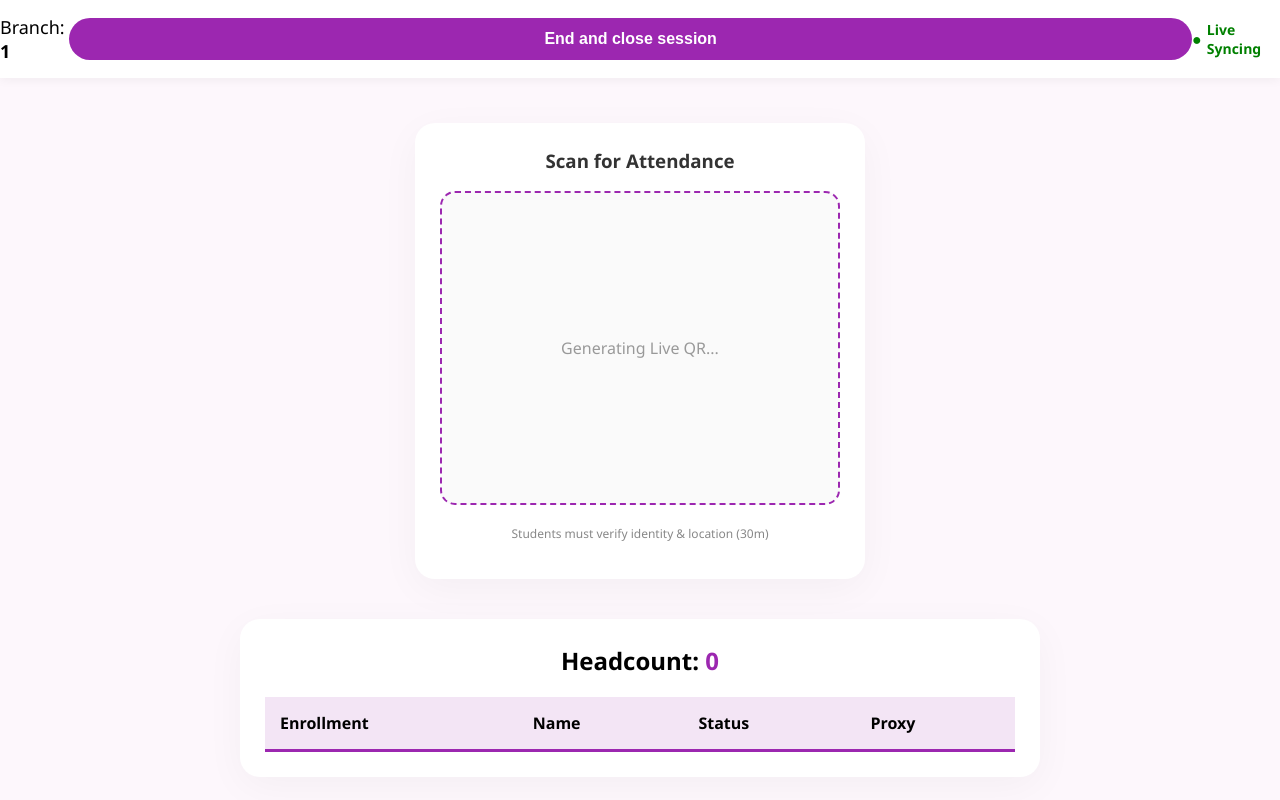
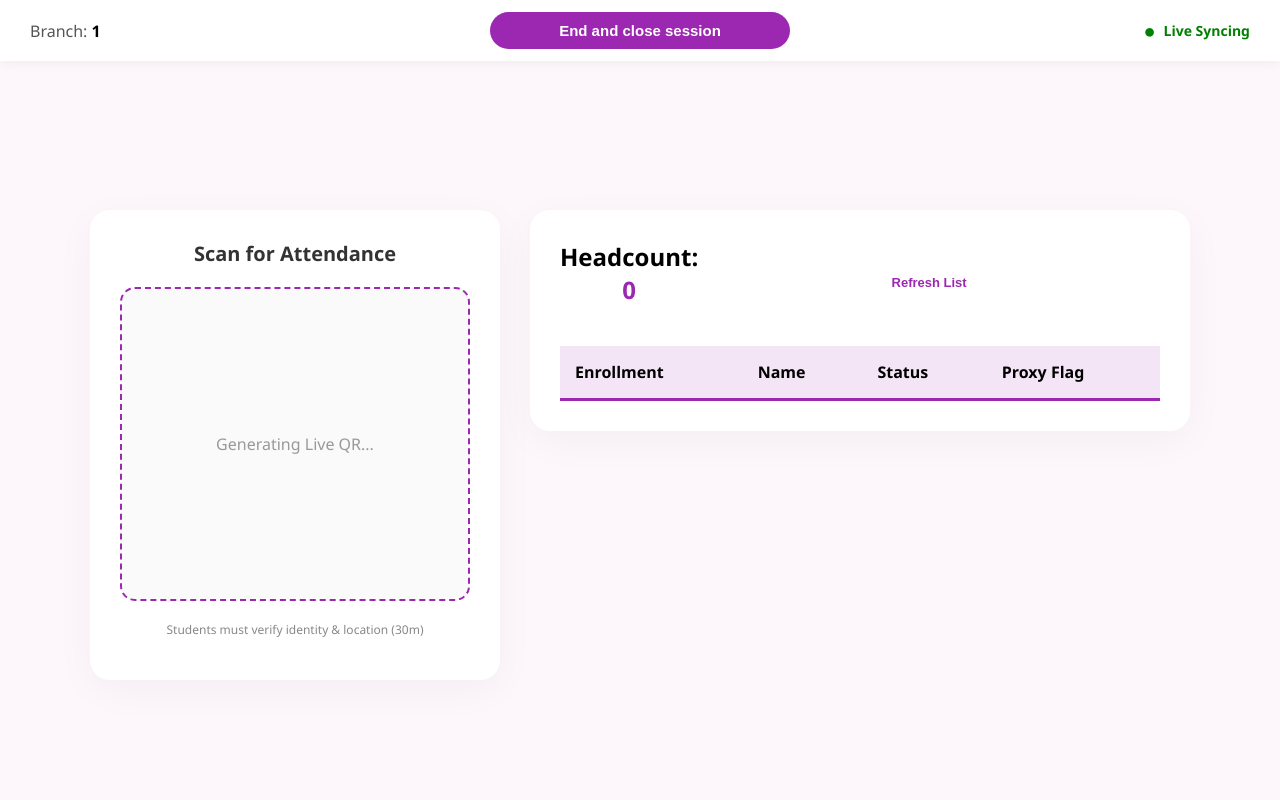
Before and after one commit to srishti1837/Smart-Attendance-System, a Flask app: template templates/live_session.html in a window 1280 px wide. Run offline with Flask 3, Linux system fonts and the light colour scheme; the template is opened without the code that fills it: most values are stand-ins (such as "Sample title", 1, 10 or a date in 2020); data that the repository does not hold is empty; parts of the project's set-up code (start-up, migrations or seed data) failed here and were passed over.

Commit message:
attendance

```diff
--- a/templates/live_session.html
+++ b/templates/live_session.html
@@ -5,16 +5,14 @@
     <title>Live Session - {{ branch_id }}</title>
     <meta name="viewport" content="width=device-width, initial-scale=1.0">
     <style>
-        /* Base Reset */
         body { background: #fdf7fc; font-family: 'Segoe UI', sans-serif; margin: 0; padding: 0; }
 
-        /* Enforce Full-Width Header Bar */
+        /* 1. Improved Header Bar */
         .top-nav {
             width: 100%;
             background: white;
-            padding: 15px 0; /* Vertical padding */
+            padding: 12px 0;
             display: flex;
-            justify-content: space-around; /* Distributes items evenly across the width */
             align-items: center;
             box-shadow: 0 2px 10px rgba(0,0,0,0.05);
             position: fixed;
@@ -23,73 +21,95 @@
             z-index: 1000;
         }
 
+        /* These three sections share the header space equally */
+        .nav-section { flex: 1; display: flex; align-items: center; padding: 0 30px; }
+        .nav-center { justify-content: center; flex: 1.5; } /* Gives button slightly more room but keeps it centered */
+        .nav-right { justify-content: flex-end; }
+
         .btn-end {
             background: #9c27b0;
             color: white;
             border: none;
-            padding: 12px 40px;
-            border-radius: 30px;
+            padding: 10px 30px; /* Reduced padding to make it smaller */
+            border-radius: 25px;
             font-weight: bold;
             cursor: pointer;
-            font-size: 16px;
+            font-size: 15px;
+            white-space: nowrap;
+            max-width: 300px; /* Prevents it from being too big */
             transition: 0.3s;
         }
         .btn-end:hover { background: #7b1fa2; transform: scale(1.02); }
 
-        /* Centered Content Container */
+        /* 2. Main Content Layout */
         .content-area {
-            margin-top: 100px; /* Space for fixed header */
+            margin-top: 90px;
             display: flex;
             justify-content: center;
             align-items: flex-start;
-            gap: 40px;
-            padding: 20px;
-            flex-wrap: wrap; /* Stacks on small screens */
+            gap: 30px;
+            padding: 20px 5%; /* Side padding for overall layout */
+            max-width: 1600px;
+            margin-left: auto;
+            margin-right: auto;
         }
 
         .card {
             background: white;
-            padding: 25px;
+            padding: 30px;
             border-radius: 20px;
             box-shadow: 0 10px 40px rgba(0,0,0,0.04);
-            min-width: 380px;
         }
 
-        /* Table Styling */
+        .qr-card { width: 350px; text-align: center; }
+
+        /* INCREASED DATA PORTION: Takes up 70% of the available width */
+        .data-card { flex: 2.5; min-width: 600px; }
+
         table { width: 100%; border-collapse: collapse; margin-top: 20px; }
         th { background: #f3e5f5; padding: 15px; border-bottom: 3px solid #9c27b0; text-align: left; }
-        td { padding: 15px; border-bottom: 1px solid #eee; }
+        td { padding: 18px 15px; border-bottom: 1px solid #eee; font-size: 15px; }
 
         #qr-box img { width: 100%; border-radius: 10px; }
-        .live-dot { color: green; font-weight: bold; display: flex; align-items: center; gap: 5px; }
+        .live-dot { color: green; font-weight: bold; display: flex; align-items: center; gap: 8px; }
     </style>
 </head>
 <body>
 
     <div class="top-nav">
-        <div style="font-size: 18px;">Branch: <b>{{ branch_id }}</b></div>
+        <div class="nav-section">
+            <div style="font-size: 16px; color: #555;">Branch: <b style="color: #000;">{{ branch_id }}</b></div>
+        </div>
 
-        <button onclick="endSessionAndClose()" class="btn-end">
-            End and close session
-        </button>
+        <div class="nav-section nav-center">
+            <button onclick="endSessionAndClose()" class="btn-end">
+                End and close session
+            </button>
+        </div>
 
-        <div class="live-dot">
-            ● <span style="font-size: 14px;">Live Syncing</span>
+        <div class="nav-section nav-right">
+            <div class="live-dot">
+                <span style="font-size: 20px;">●</span>
+                <span style="font-size: 14px;">Live Syncing</span>
+            </div>
         </div>
     </div>
 
     <div class="content-area">
 
-        <div class="card" style="text-align: center;">
-            <h3 style="margin-top: 0; color: #333;">Scan for Attendance</h3>
+        <div class="card qr-card">
+            <h3 style="margin-top: 0; color: #333; font-size: 20px;">Scan for Attendance</h3>
             <div id="qr-box" style="border: 2px dashed #9c27b0; padding: 15px; border-radius: 15px; background: #fafafa; min-height: 280px; display: flex; align-items: center; justify-content: center;">
                 <p style="color: #999;">Generating Live QR...</p>
             </div>
             <p style="font-size: 12px; color: #888; margin-top: 20px;">Students must verify identity & location (30m)</p>
         </div>
 
-        <div class="card" style="flex: 1; max-width: 750px;">
-            <h2 style="margin-top: 0;">Headcount: <span id="present-count" style="color: #9c27b0;">0</span></h2>
+        <div class="card data-card">
+            <div style="display: flex; justify-content: space-between; align-items: center;">
+                <h2 style="margin-top: 0; font-size: 24px;">Headcount: <span id="present-count" style="color: #9c27b0;">0</span></h2>
+                <button onclick="updateList()" style="background: none; border: none; color: #9c27b0; cursor: pointer; font-size: 13px;">Refresh List</button>
+            </div>
 
             <table>
                 <thead>
@@ -97,7 +117,7 @@
                         <th>Enrollment</th>
                         <th>Name</th>
                         <th>Status</th>
-                        <th>Proxy</th>
+                        <th>Proxy Flag</th>
                     </tr>
                 </thead>
                 <tbody id="student-table">
@@ -133,14 +153,14 @@
                     const rowColor = s.is_present ? '#f9fbe7' : 'transparent';
                     table.innerHTML += `
                         <tr style="background: ${rowColor}">
-                            <td>${s.enrollment_no}</td>
+                            <td style="font-family: monospace; font-weight: bold;">${s.enrollment_no}</td>
                             <td>${s.name}</td>
-                            <td style="font-weight: bold; color: ${s.is_present ? 'green' : '#999'}">
+                            <td style="font-weight: bold; color: ${s.is_present ? '#2e7d32' : '#999'}">
                                 ${s.is_present ? '✅ Present' : '❌ Absent'}
                             </td>
-                            <td>
+                            <td style="text-align: center;">
                                 <input type="checkbox" ${s.proxy_flag ? 'checked' : ''}
-                                       style="transform: scale(1.3); cursor: pointer;"
+                                       style="transform: scale(1.4); cursor: pointer;"
                                        onchange="toggleProxy('${s.email}', this.checked)">
                             </td>
                         </tr>`;
@@ -158,7 +178,7 @@
 
         loadQR();
         updateList();
-        setInterval(updateList, 3000); // 3-second sync
+        setInterval(updateList, 4000);
     </script>
 </body>
 </html>
```
